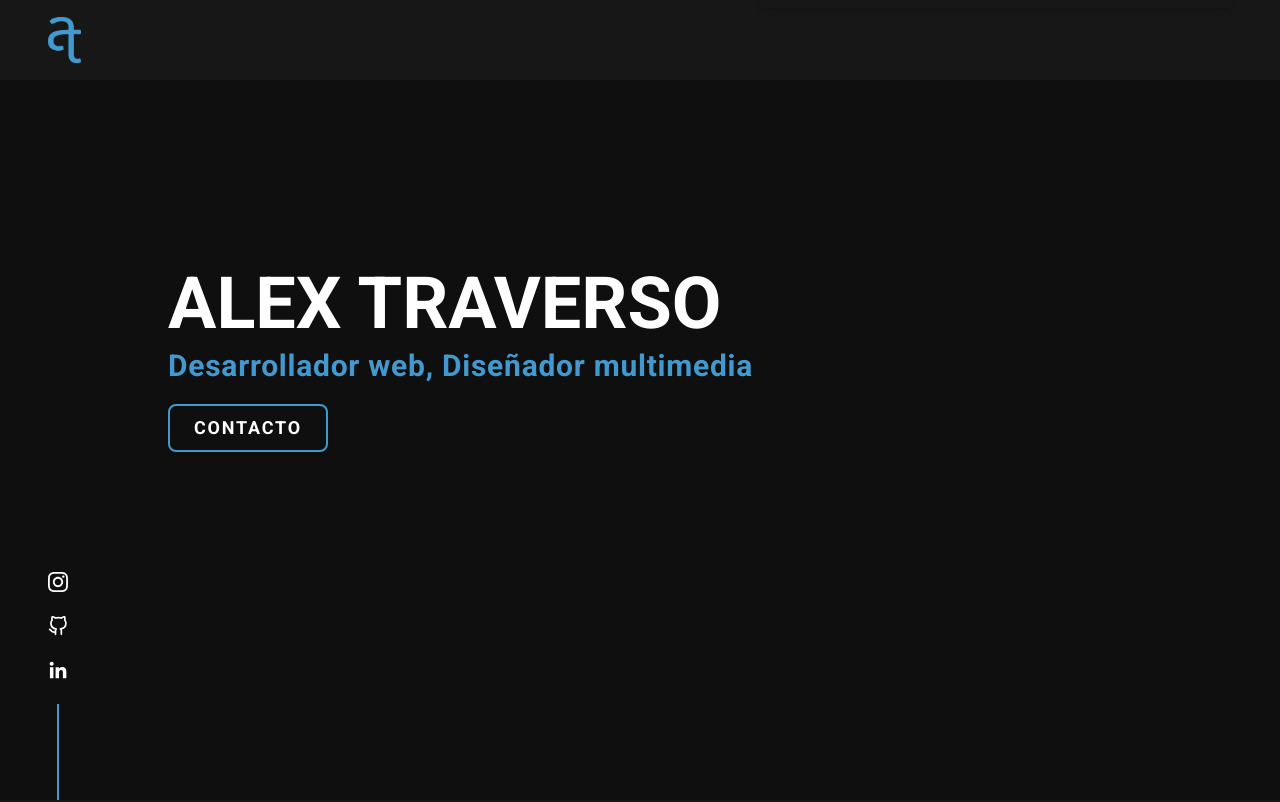
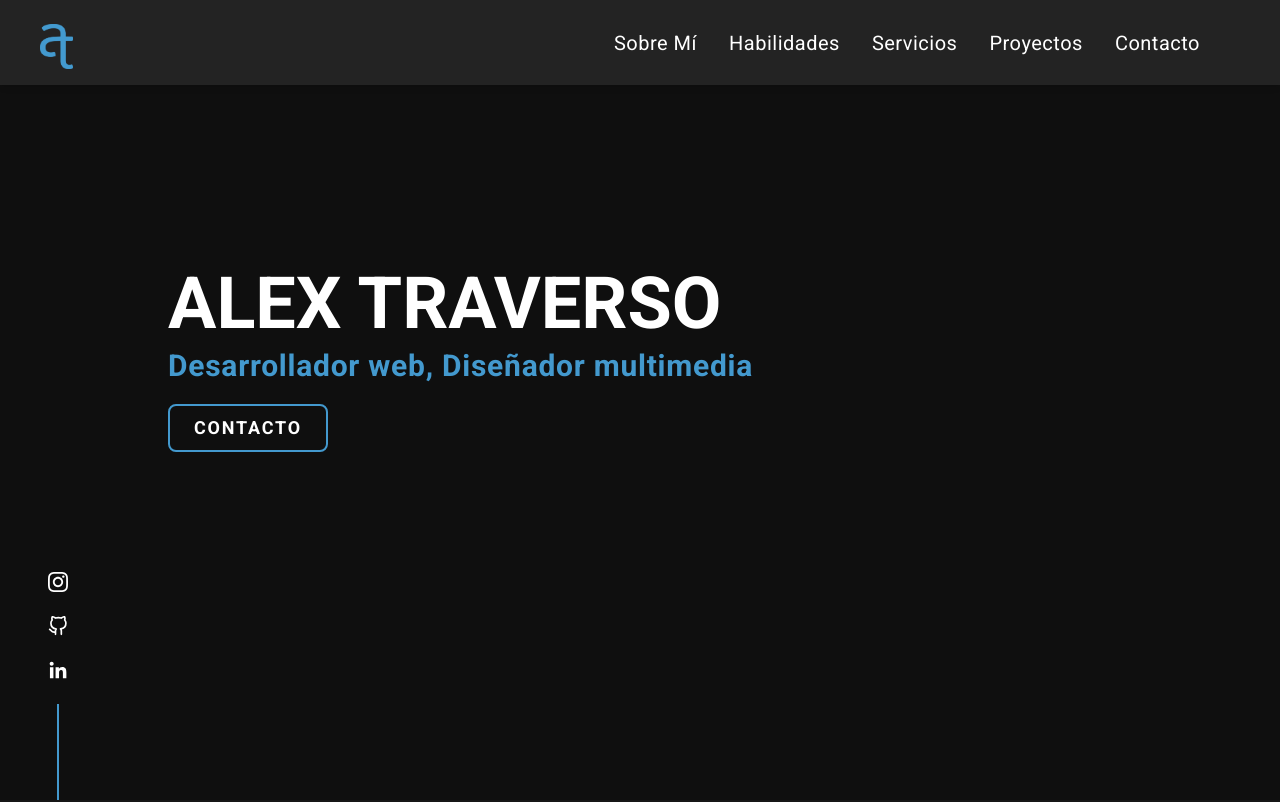
Before and after one commit to alex-traverso/Portfolio, a Next.js app: page / in a window 1280 px wide. Shown: the top 802 px of the page. Built offline with nearby package versions, Linux system fonts and the light colour scheme.

Commit message:
add newNavbar component + add responsive to new Nav

```diff
--- a/components/AboutMe/index.js
+++ b/components/AboutMe/index.js
@@ -6,7 +6,10 @@ import Button from "../Button";
 export default function AboutMe() {
   return (
     <>
-      <div className='lg:px-sectionSides m:px-sectionSidesMobile pt-sectionTop pb-sectionBottom bg-darkGrey md:flex md:justify-center h-auto md:items-center md:self-center md:flex-col m:flex m:justify-end m:flex-col '>
+      <div
+        id='aboutMe'
+        className='lg:px-sectionSides m:px-sectionSidesMobile pt-sectionTop pb-sectionBottom bg-darkGrey md:flex md:justify-center h-auto md:items-center md:self-center md:flex-col m:flex m:justify-end m:flex-col '
+      >
         <Titles>SOBRE MÍ</Titles>
         <div className='flex lg:flex-row lg:items-start gap-16 transition-all m:flex-col m:justify-center m:items-center m:w-full'>
           <div className=' rounded-lg m:w-[300px] md:w-[400px] xs:w-[350px] flex items-center overflow-hidden '>
--- a/components/Contact/index.js
+++ b/components/Contact/index.js
@@ -3,7 +3,10 @@ import Button from "../Button";
 
 export default function Contact() {
   return (
-    <div className='flex flex-col justify-center items-center w-full bg-darkGrey pb-sectionBottom pt-sectionTop '>
+    <div
+      id='contact'
+      className='flex flex-col justify-center items-center w-full bg-darkGrey pb-sectionBottom pt-sectionTop '
+    >
       <Titles>CONTACTO</Titles>
       <form
         action=''
--- a/components/Header/index.js
+++ b/components/Header/index.js
@@ -1,4 +1,4 @@
-import Link from "next/link";
+import { Link } from "react-scroll";
 import Menu from "../Icons/Menu/index";
 import Image from "next/image";
 import profilePic from "public/logo.png";
@@ -6,11 +6,20 @@ import { useState } from "react";
 
 export default function Header() {
   const [open, setOpen] = useState(false);
+  console.log(open);
 
   return (
     <header className='fixed top-0 left-0 z-50 h-20 w-screen bg-darkGrey lg:px-12 m:px-10 lg:py-10 m:py-2 m:block lg:flex lg:flex-col lg:justify-center'>
       <div className='flex justify-between items-center flex-wrap'>
-        <Link href={"/"}>
+        <Link
+          activeClass='active'
+          className=' cursor-pointer'
+          to='home'
+          spy={true}
+          smooth={true}
+          offset={-80}
+          duration={500}
+        >
           <Image src={profilePic} alt='Logo' height={45} />
         </Link>
 
@@ -23,40 +32,87 @@ export default function Header() {
             setOpen(!open);
           }}
         />
+
         <nav
           className={`${
             open ? "block" : "hidden"
-          } lg:flex lg:items-center lg:w-auto w-full m:relative slideInDown`}
+          } lg:flex lg:items-center lg:w-auto flex justify-end w-full slideInDown relative`}
         >
-          <ul className='text-white lg:flex lg:flex-row lg:justify-between lg:gap-14 m:w-full m:h-[200px] m:py-4 m:pr-4 m:flex m:flex-col m:items-end m:gap-3 m:shadow-md lg:font-medium m:bg-lightestGrey lg:bg-transparent lg:h-auto mt-1 text-lg transition-all'>
-            <li>
+          <ul className='text-white lg:w-full lg:flex lg:flex-row lg:justify-between lg:items-center lg:gap-14 m:w-[65%] m:h-screen m:py-6 m:pr-4 m:flex m:flex-col m:items-end m:gap-3 m:shadow-md lg:font-medium m:bg-lightestGrey lg:bg-transparent lg:h-auto text-lg transition-all'>
+            <li className='cursor-pointer'>
               <Link
+                activeClass='active'
+                to='home'
+                spy={true}
+                smooth={true}
+                offset={-80}
+                duration={500}
                 className='hover:text-lightBlue transition-all tracking-wide'
-                href='#'
               >
                 Home
               </Link>
             </li>
-            <li>
+            <li className='cursor-pointer'>
               <Link
                 className='hover:text-lightBlue transition-all tracking-wide'
-                href='/components/AboutMe/index.js'
+                activeClass='active'
+                to='skills'
+                spy={true}
+                smooth={true}
+                offset={-50}
+                duration={500}
+              >
+                Habilidades
+              </Link>
+            </li>
+            <li className='cursor-pointer'>
+              <Link
+                className='hover:text-lightBlue transition-all tracking-wide'
+                activeClass='active'
+                to='services'
+                spy={true}
+                smooth={true}
+                offset={-50}
+                duration={500}
+              >
+                Servicios
+              </Link>
+            </li>
+            <li className='cursor-pointer'>
+              <Link
+                className='hover:text-lightBlue transition-all tracking-wide'
+                activeClass='active'
+                to='aboutMe'
+                spy={true}
+                smooth={true}
+                offset={-50}
+                duration={500}
               >
                 Sobre Mí
               </Link>
             </li>
-            <li>
+            <li className='cursor-pointer'>
               <Link
                 className='hover:text-lightBlue transition-all tracking-wide'
-                href='#'
+                activeClass='active'
+                to='projects'
+                spy={true}
+                smooth={true}
+                offset={-50}
+                duration={500}
               >
                 Proyectos
               </Link>
             </li>
-            <li>
+            <li className='cursor-pointer'>
               <Link
                 className='hover:text-lightBlue transition-all tracking-wide'
-                href='#'
+                activeClass='active'
+                to='contact'
+                spy={true}
+                smooth={true}
+                offset={-50}
+                duration={500}
               >
                 Contacto
               </Link>
--- /dev/null
+++ b/components/Icons/Close/index.js
@@ -0,0 +1,18 @@
+import * as React from "react";
+const SVGComponent = (props) => (
+  <svg
+    width={props}
+    height={props}
+    viewBox='0 0 24 24'
+    xmlns='http://www.w3.org/2000/svg'
+    {...props}
+  >
+    <path
+      fill='none'
+      stroke={props}
+      strokeWidth={props}
+      d='M7,7 L17,17 M7,17 L17,7'
+    />
+  </svg>
+);
+export default SVGComponent;
--- /dev/null
+++ b/components/Nav/index.js
@@ -0,0 +1,94 @@
+import React, { useState } from "react";
+import { Link } from "react-scroll";
+//Iconos
+import Menu from "../Icons/Menu/index";
+import Close from "../Icons/Close/index";
+//Imagen logo
+import Image from "next/image";
+import profilePic from "public/logo.png";
+
+const Nav = () => {
+  let Links = [
+    { name: "Sobre Mí", link: "aboutMe" },
+    { name: "Habilidades", link: "skills" },
+    { name: "Servicios", link: "services" },
+    { name: "Proyectos", link: "projects" },
+    { name: "Contacto", link: "contact" },
+  ];
+  let [open, setOpen] = useState(false);
+  return (
+    <div className='shadow-md w-full fixed top-0 left-0 z-50'>
+      <div className='md:flex items-center justify-between bg-lightestGrey py-4 md:px-10 px-7'>
+        <div
+          className='font-bold text-2xl cursor-pointer flex items-center
+      text-gray-800'
+        >
+          <Link
+            activeClass='active'
+            className=' cursor-pointer'
+            to='home'
+            spy={true}
+            smooth={true}
+            offset={-80}
+            duration={500}
+          >
+            <Image
+              className='mr-1 pt-2'
+              src={profilePic}
+              alt='Logo'
+              height={45}
+            />
+          </Link>
+        </div>
+
+        <div
+          onClick={() => setOpen(!open)}
+          className='text-3xl absolute right-8 top-6 cursor-pointer md:hidden'
+        >
+          <div>
+            {open ? (
+              <Close width={30} height={30} stroke='#fff' strokeWidth={2} />
+            ) : (
+              <Menu
+                className=''
+                stroke='#fff'
+                width={30}
+                height={30}
+                onClick={() => {
+                  setOpen(!open);
+                }}
+              />
+            )}
+          </div>
+        </div>
+
+        <ul
+          className={`m:flex m:flex-col m:items-end md:flex md:flex-row md:items-center md:pb-0 pb-12 absolute md:static bg-lightestGrey md:z-auto z-[-1] right-0 w-[60%] m:h-screen md:h-auto md:w-auto md:pl-0 pr-10 transition-all duration-500 ease-in ${
+            open ? "top-20 " : "top-[-490px]"
+          }`}
+        >
+          {Links.map((link) => (
+            <li
+              key={link.name}
+              className='md:ml-8 text-xl md:my-0 mt-8 hover:text-lightBlue transition-all tracking-wide cursor-pointer'
+            >
+              <Link
+                activeClass='active'
+                spy={true}
+                smooth={true}
+                offset={-80}
+                duration={500}
+                to={link.link}
+                className='text-white hover:text-lightBlue duration-500'
+              >
+                {link.name}
+              </Link>
+            </li>
+          ))}
+        </ul>
+      </div>
+    </div>
+  );
+};
+
+export default Nav;
--- a/components/Projects/index.js
+++ b/components/Projects/index.js
@@ -3,7 +3,10 @@ import ProjectGallery from "../ProjectGallery";
 
 export default function Projects() {
   return (
-    <div className='lg:px-sectionSides m:px-sectionSidesMobile pt-sectionTop pb-sectionBottom bg-dark flex flex-col justify-center items-center'>
+    <div
+      id='projects'
+      className='lg:px-sectionSides m:px-sectionSidesMobile pt-sectionTop pb-sectionBottom bg-dark flex flex-col justify-center items-center'
+    >
       <Titles>PROYECTOS</Titles>
       <ProjectGallery />
     </div>
--- a/components/ServicesComp/index.js
+++ b/components/ServicesComp/index.js
@@ -4,7 +4,10 @@ import Titles from "../Titles";
 export default function Services() {
   return (
     <>
-      <div className='lg:px-sectionSides m:px-sectionSidesMobile pt-sectionTop pb-sectionBottom bg-darkGrey flex flex-col justify-center items-center'>
+      <div
+        id='services'
+        className='lg:px-sectionSides m:px-sectionSidesMobile pt-sectionTop pb-sectionBottom bg-darkGrey flex flex-col justify-center items-center'
+      >
         <div>
           <Titles>SERVICIOS</Titles>
         </div>
--- a/components/Skills/index.js
+++ b/components/Skills/index.js
@@ -4,7 +4,10 @@ import Titles from "../Titles";
 export default function Skills() {
   return (
     <>
-      <div className='lg:px-sectionSides m:px-sectionSidesMobile pt-sectionTop pb-sectionBottom bg-dark flex flex-col justify-center items-center'>
+      <div
+        id='skills'
+        className='lg:px-sectionSides m:px-sectionSidesMobile pt-sectionTop pb-sectionBottom bg-dark flex flex-col justify-center items-center'
+      >
         <Titles>HABILIDADES</Titles>
 
         <div className='flex flex-wrap justify-center items-center gap-6 w-[70vw]'>
--- a/package.json
+++ b/package.json
@@ -12,7 +12,8 @@
     "@next/font": "13.1.6",
     "next": "13.1.6",
     "react": "18.2.0",
-    "react-dom": "18.2.0"
+    "react-dom": "18.2.0",
+    "react-scroll": "^1.8.9"
   },
   "devDependencies": {
     "autoprefixer": "^10.4.13",
--- a/pages/index.js
+++ b/pages/index.js
@@ -9,6 +9,7 @@ import Services from "@/components/ServicesComp";
 import Projects from "@/components/Projects";
 import Contact from "@/components/Contact";
 import Footer from "@/components/Footer/index";
+import Nav from "@/components/Nav";
 
 import SocialMedia from "@/components/SocialMedia";
 import AboutMe from "@/components/AboutMe";
@@ -27,8 +28,9 @@ export default function Home() {
         <meta name='viewport' content='width=device-width, initial-scale=1' />
         <link rel='icon' href='/logo.png' />
       </Head>
-      <main className={roboto.className}>
-        <Header />
+      <main className={roboto.className} id='home'>
+        <Nav />
+        {/* <Header /> */}
         <Banner />
         <SocialMedia />
         <AboutMe />
```
Also changed, not shown: 1 other file (tests, documents, lock files or other folders).
